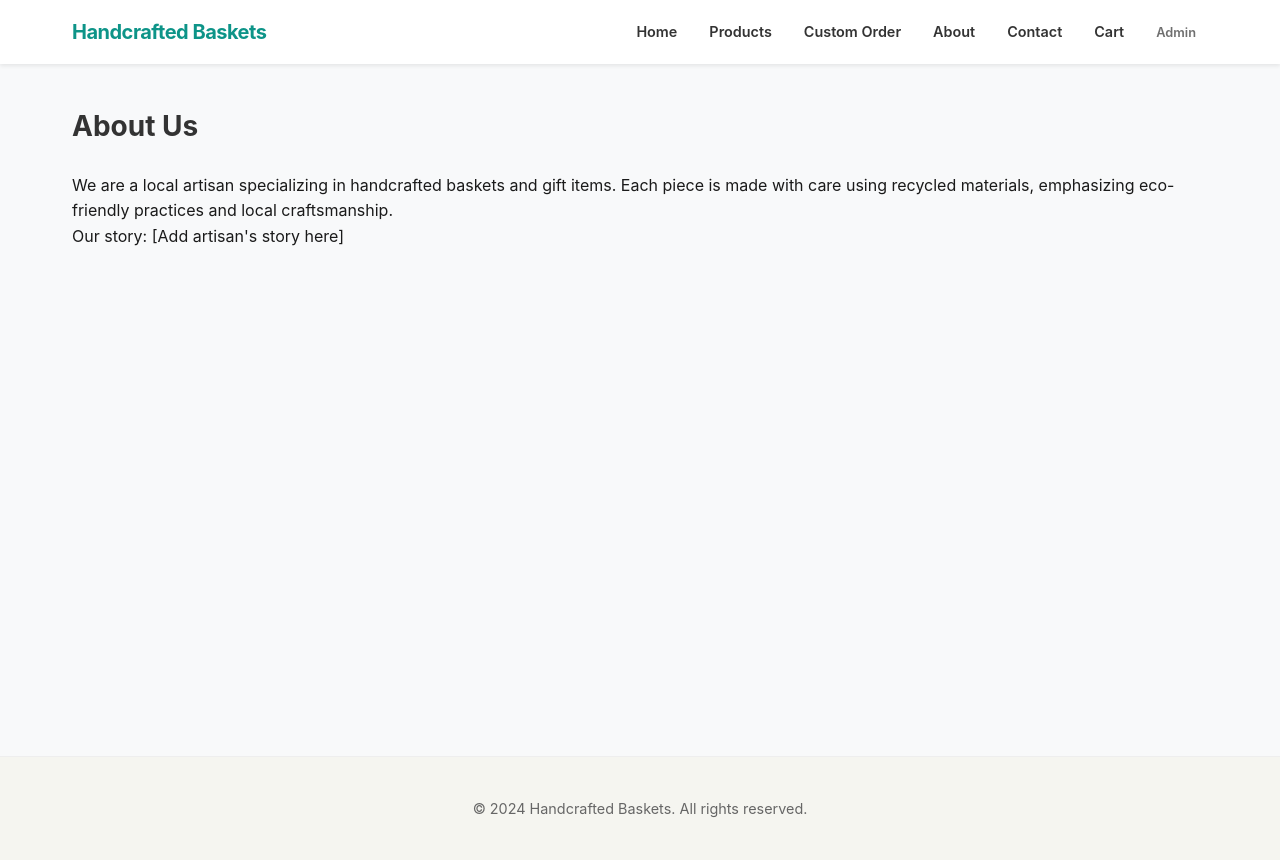
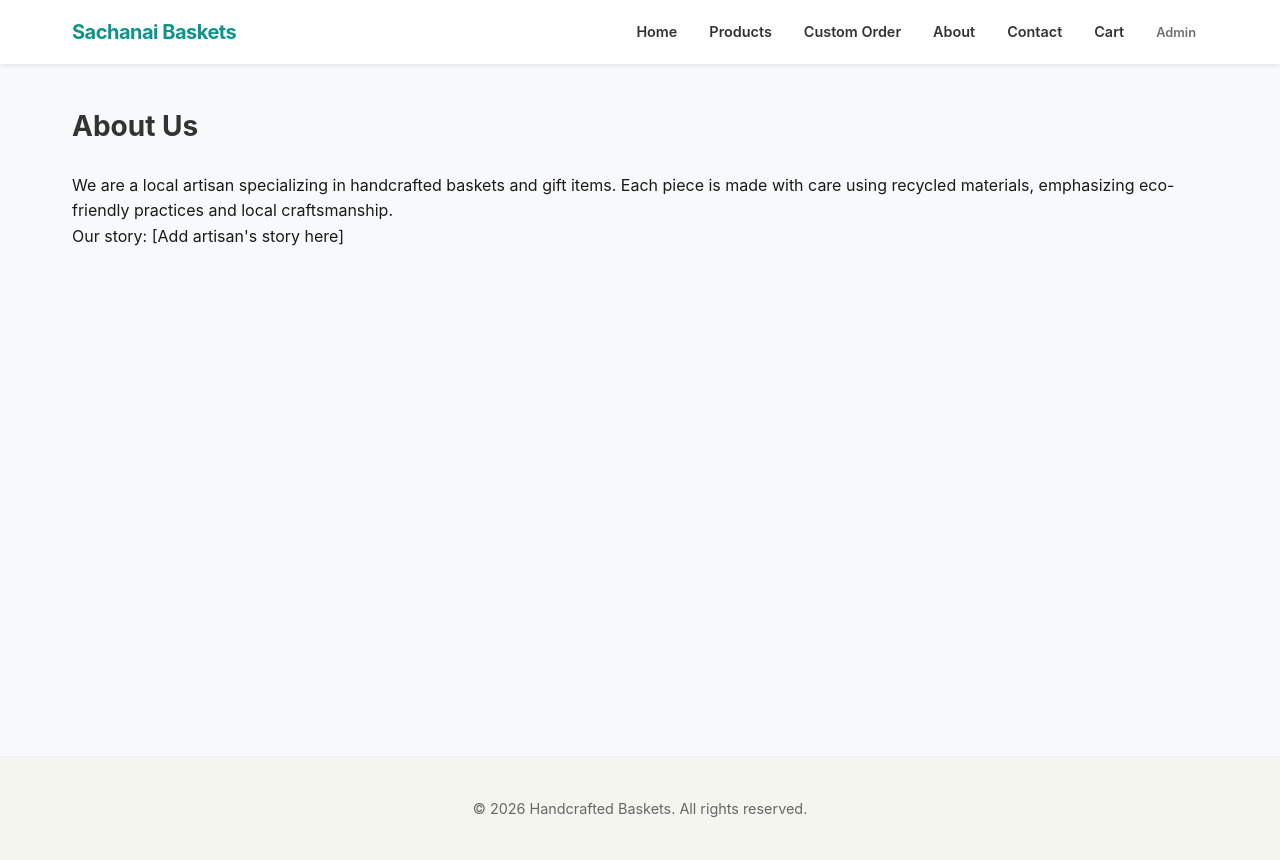
Before and after one commit to Athanas-ai/E-Commerce, a Flask app: page /about in a window 1280 px wide. Run offline with Flask 3, Linux system fonts and the light colour scheme.

Commit message:
Update base.html

```diff
--- a/templates/base.html
+++ b/templates/base.html
@@ -9,7 +9,7 @@
 <body>
     <header>
         <nav>
-            <div class="logo">Handcrafted Baskets</div>
+            <div class="logo">Sachanai Baskets</div>
             <ul>
                 <li><a href="{{ url_for('home') }}">Home</a></li>
                 <li><a href="{{ url_for('products') }}">Products</a></li>
@@ -35,8 +35,9 @@
         {% block content %}{% endblock %}
     </main>
     <footer>
-        <p>&copy; 2024 Handcrafted Baskets. All rights reserved.</p>
+        <p>&copy; 2026 Handcrafted Baskets. All rights reserved.</p>
     </footer>
     <script src="{{ url_for('static', filename='script.js') }}"></script>
 </body>
+
 </html>
```
